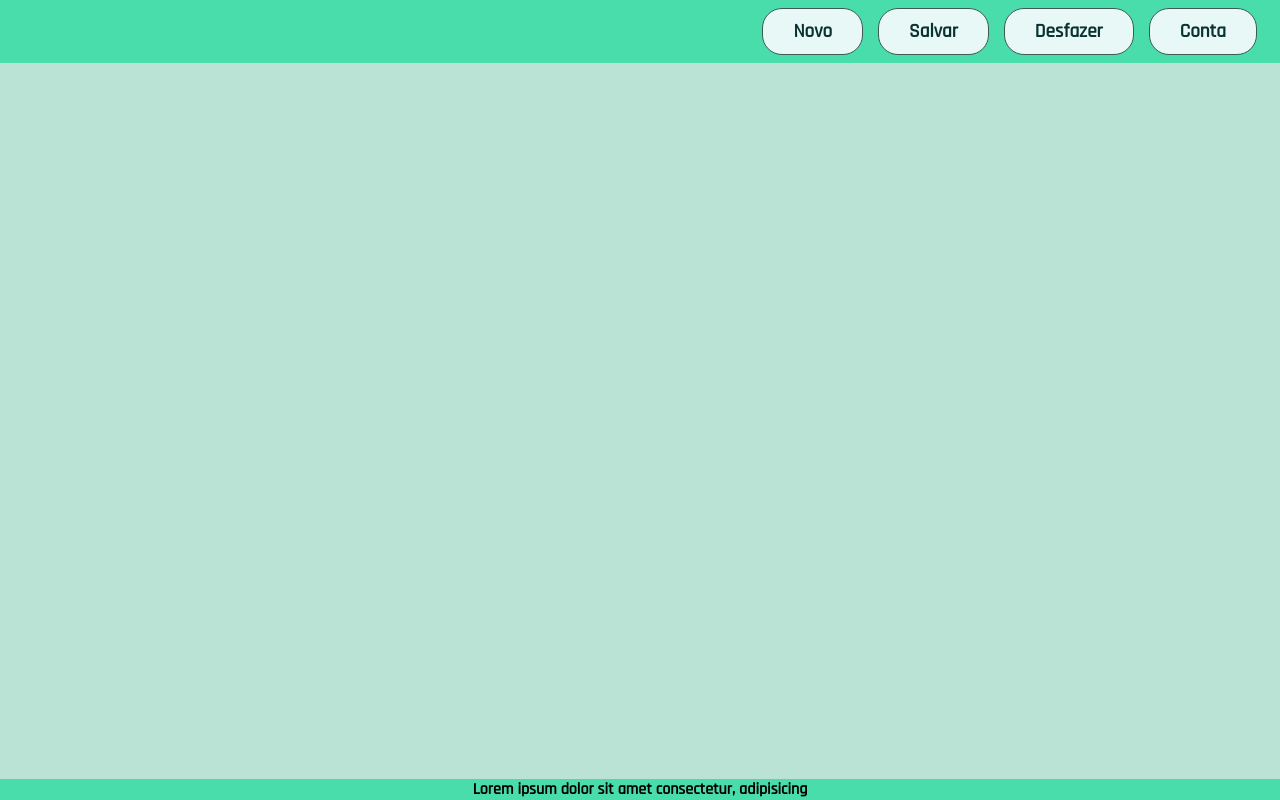
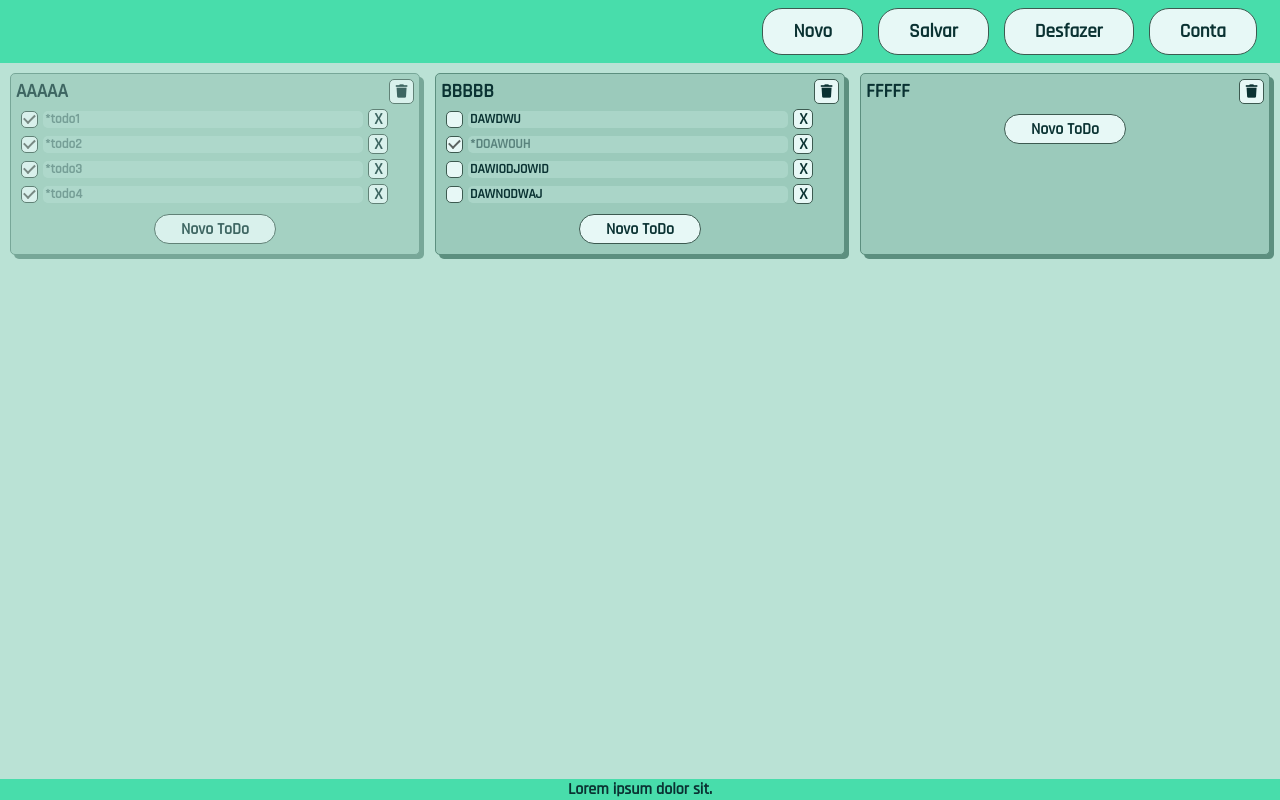
Before and after one commit to YuriWeber/ToDo, a plain HTML site: page index.html in a window 1280 px wide. Drawn offline with Linux system fonts and the light colour scheme.

Commit message:
media load

```diff
--- a/css/style.css
+++ b/css/style.css
@@ -82,7 +82,7 @@ header button:active {
   border: none;
   color: rgb(10, 50, 50);
   background-color: transparent;
-  font-size: 1.5rem;
+  font-size: 1.2rem;
   width: 80%;
   outline: none;
 }
@@ -136,6 +136,7 @@ header button:active {
   padding-left: 2px;
   outline: none;
   transition: all 200ms;
+  overflow-wrap: break-word;
 }
 
 .todoCheck {
@@ -231,5 +232,21 @@ footer {
 }
 
 footer h2 {
+  color: rgb(10, 50, 50);
   font-size: 1rem;
 }
+
+@media (max-width: 600px) {
+  header button {
+    padding: 5px 15px;
+    font-size: 1rem;
+    margin-right: 5px;
+  }
+}
+
+@media (max-width: 350px) {
+  header button {
+    padding: 3px 10px;
+    font-size: 0.8rem;
+  }
+}
--- a/index.html
+++ b/index.html
@@ -35,10 +35,9 @@
     </section>
 
     <footer>
-      <h2>Lorem ipsum dolor sit amet consectetur, adipisicing</h2>
+      <h2>Lorem ipsum dolor sit.</h2>
     </footer>
 
     <script src="../javascript/html.js"></script>
-    <script src="../javascript/utility.js"></script>
   </body>
 </html>
--- a/javascript/html.js
+++ b/javascript/html.js
@@ -1,20 +1,20 @@
 // funções de criação do html
-function newBlock() { // novo elemento bloco
+function newBlock(blockName="Novo Bloco") { // novo elemento bloco
     // variaveis referentes aos elementos
     const block = document.createElement("div"); // principal
     const header = document.createElement("div"); // secundario
-    const blockName = document.createElement("input");
+    const blockHeaderName = document.createElement("input");
     const blockDel = document.createElement("button");
     const icon = document.createElement("i");
     const listContainer = document.createElement("div"); // secundario
     const createTodo = document.createElement("button");
 
     //configuração de cada lemento e inserção dele
-    blockName.classList = "blockName";
-    blockName.type = "text";
-    blockName.value = "Novo Bloco";
-    blockName.maxLength = 25; // limite de caracteres (alterar)
-    header.appendChild(blockName);
+    blockHeaderName.classList = "blockName";
+    blockHeaderName.type = "text";
+    blockHeaderName.value = blockName;
+    blockHeaderName.maxLength = 25; // limite de caracteres (alterar)
+    header.appendChild(blockHeaderName);
 
     icon.classList = "fas fa-trash"; // icone o font awesome
     blockDel.classList = "blockDel";
@@ -40,9 +40,10 @@ function newBlock() { // novo elemento bloco
     block.classList = "block";
     block.appendChild(listContainer);
     document.querySelector(".containerBlocks").appendChild(block); // insere o elemento completo no html
+    return block
 }
 
-function newTodo(block) { // novo elemento ToDo
+function newTodo(block, content="", checkTodo=false) { // novo elemento ToDo
     block = getParent(block, "blockList").querySelector('ul');
 
     // criação do elemento principal e dos children
@@ -53,6 +54,9 @@ function newTodo(block) { // novo elemento ToDo
 
     check.type = "checkbox";
     check.classList = "todoCheck";
+    if (checkTodo) {
+        check.checked = true;
+    }
     check.addEventListener('click', () => {
         checkbox(check);
     })
@@ -60,6 +64,7 @@ function newTodo(block) { // novo elemento ToDo
 
     text.type = "text";
     text.classList = "todoText";
+    text.value = content;
     todo.appendChild(text);
 
     button.classList = "todoDel";
@@ -72,7 +77,7 @@ function newTodo(block) { // novo elemento ToDo
     todo.classList = "todoItem";
 
     block.appendChild(todo);
-    checkAll(block);
+    checkbox(todo.firstChild);
 }
 
 function delTodo(todo) { // deleta um ToDo
@@ -127,13 +132,30 @@ function changeBlockColor(block, checked) { // muda a transparencia do bloco
     }
 }
 
+// temporario, alterar para funcionar com banco de dados
+function loadBlocks(blocks) { // carrega os blocos
+    for (let block of blocks) {
+        blockName = block.split("%&%")[0];
+        blockTodo = block.split("%&%")[1]
+        newBlockLoad = newBlock(blockName);
+        blockTodo.split("&&").forEach(todo => {
+            if (!todo == "") {
+                let check = false;
+                if (todo[0] === "*") {
+                    check = true;
+                    todo.replace("*", "")
+                }
+                newTodo(newBlockLoad, todo, check)
+            }
+        })
+    }
+}
+
 // botões
 const newBtn = document.querySelector(".newBlock");
 const saveBtn = document.querySelector(".save");
 const undoBtn = document.querySelector(".undo");
 const accountBtn = document.querySelector(".account");
-const newTodoBtn = document.querySelectorAll(".newTodo");
-const blockDelBtn = document.querySelectorAll(".blockDel")
 
 // botões eventlisteners
 newBtn.addEventListener('click', () => {
@@ -151,3 +173,23 @@ undoBtn.addEventListener('click', () => {
 accountBtn.addEventListener('click', () => {
     alert("Conta")
 })
+
+// temporario para testes, deve usar valores vindo de um banco de dados
+const blocksToLoad = ["AAAAA%&%*todo1&&*todo2&&*todo3&&*todo4&&", "BBBBB%&%DAWDWU&&*DOAWOUH&&DAWIODJOWID&&DAWNODWAJ&&", "FFFFF"];
+
+loadBlocks(blocksToLoad);
+
+// funções utilitárias
+function getParent(element, searchClass) { // retorna o elemento pai que tiver uma class especifica
+    if (element.className === "block") {
+        return element.lastChild
+    }
+    while (element && element.parentElement) {
+        element = element.parentElement;
+        if (element.getAttribute("class") === searchClass) {
+            return element
+        }
+    }
+
+    return null; // null caso não ache o elemento
+}
--- a/javascript/utility.js
+++ /dev/null
@@ -1,11 +0,0 @@
-// funções utilitárias
-function getParent(element, searchClass) { // retorna o elemento pai que tiver uma class especifica
-    while (element && element.parentElement) {
-        element = element.parentElement;
-        if (element.getAttribute("class") === searchClass) {
-            return element
-        }
-    }
-
-    return null; // null caso não ache o elemento
-}
```
